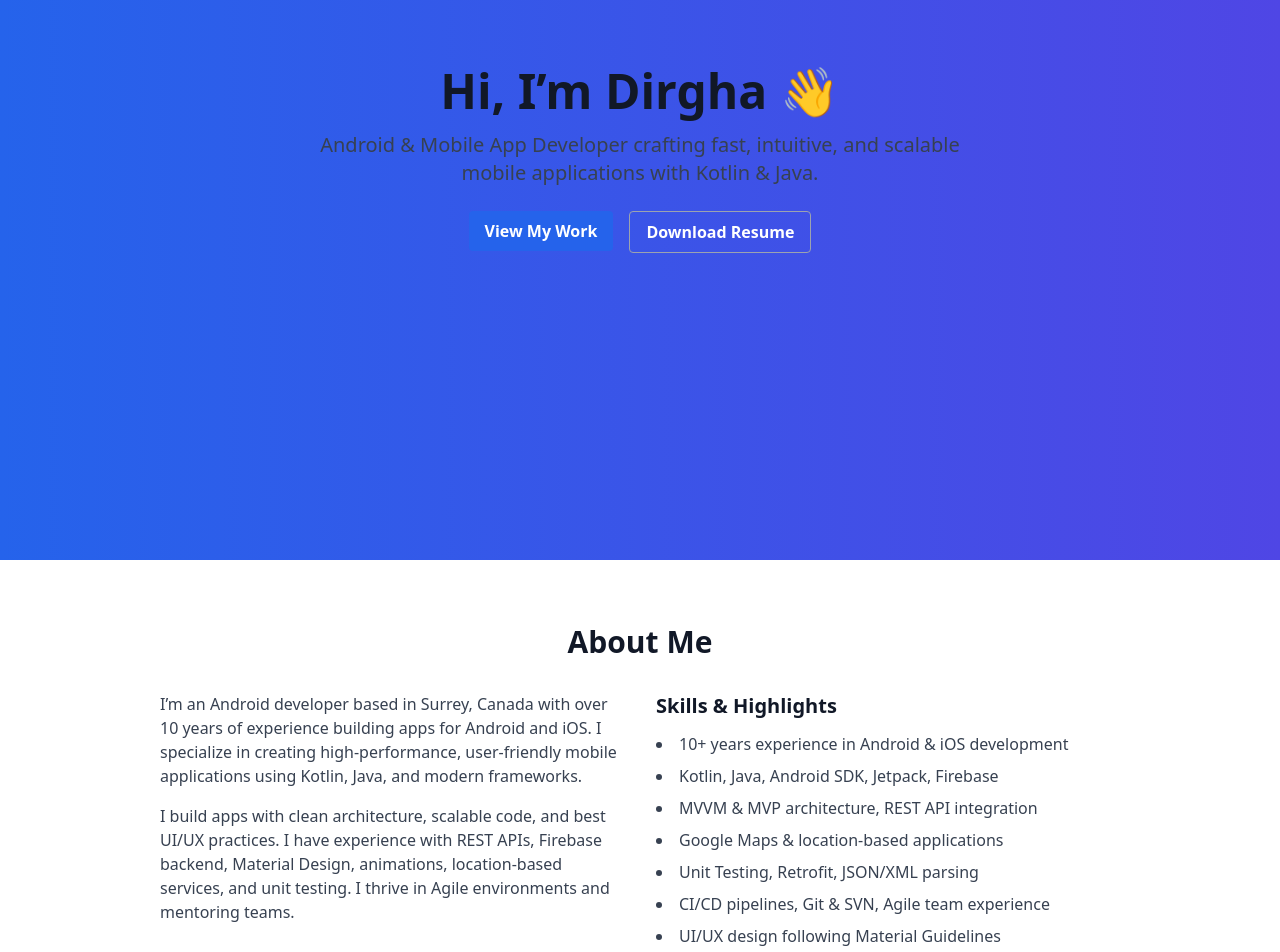
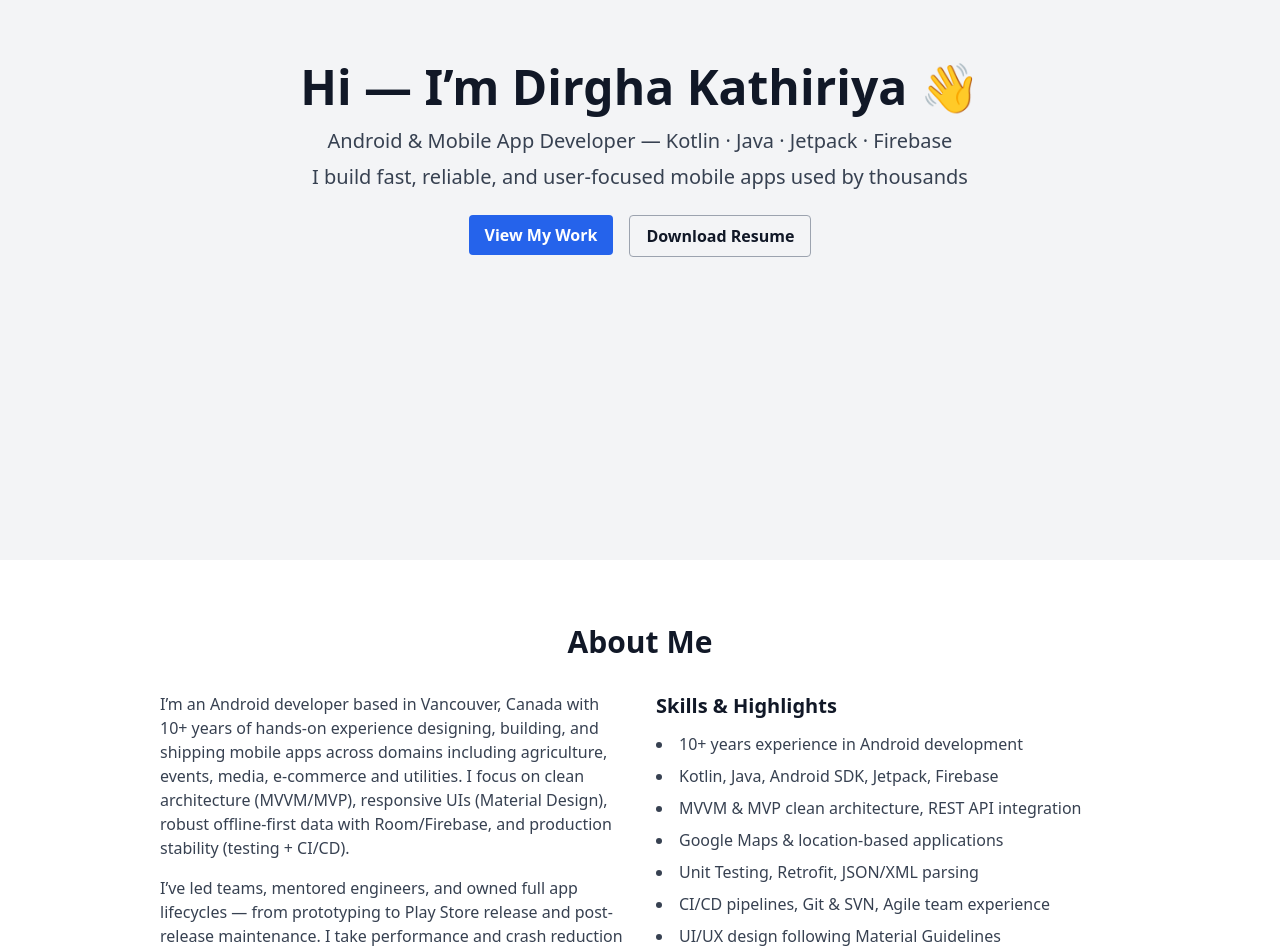
Before and after one commit to dirghak/my-portfolio, a React (Create React App) app: page / in a window 1280 px wide. Shown: the part 300-1252 px from the top of the page. Built offline with nearby package versions, Linux system fonts and the light colour scheme.

Commit message:
update portfolio

```diff
--- a/public/index.html
+++ b/public/index.html
@@ -24,7 +24,7 @@
       work correctly both with client-side routing and a non-root public URL.
       Learn how to configure a non-root public URL by running `npm run build`.
     -->
-    <title>Dirgha Kathiriya | Portfolio</title>
+    <title>Dirgha Kathiriya — Android Developer (Kotlin, Java, Jetpack)</title>
   </head>
   <body>
     <noscript>You need to enable JavaScript to run this app.</noscript>
--- a/src/App.js
+++ b/src/App.js
@@ -1,20 +1,17 @@
-import { useState } from "react";
 import { Card } from './components/ui/Card';
 import { CardContent } from './components/ui/CardContent';
 import { Button } from './components/ui/Button';
-import { motion } from "framer-motion";
-import { Github, Linkedin, Mail } from "lucide-react";
 import resumeFile from './assets/DirghaK_resume.pdf';
 import { FaLinkedin, FaGithub, FaEnvelope, FaMapMarkerAlt } from 'react-icons/fa';
 
 export default function Portfolio() {
 
-  const skills = [
-    'Kotlin', 'Java', 'Android SDK', 'Jetpack', 'Firebase',
-    'REST API Integration', 'MVVM & MVP', 'Google Maps API',
-    'Unit Testing', 'Retrofit', 'JSON/XML Parsing', 'CI/CD',
-    'Git & SVN', 'Material Design Guidelines', 'Animations'
-  ];
+  // const skills = [
+  //   'Kotlin', 'Java', 'Android SDK', 'Jetpack', 'Firebase',
+  //   'REST API Integration', 'MVVM & MVP', 'Google Maps API',
+  //   'Unit Testing', 'Retrofit', 'JSON/XML Parsing', 'CI/CD',
+  //   'Git & SVN', 'Material Design Guidelines', 'Animations'
+  // ];
   const contacts = [
     {
       icon: <FaEnvelope size={24} />,
@@ -190,23 +187,24 @@ export default function Portfolio() {
     <div className="font-sans bg-gray-50 text-gray-900">
       {/* Navbar */}
       <header className="sticky top-0 bg-white shadow p-4 flex justify-between">
-        <h1 className="text-xl font-bold">Dirgha K</h1>
+        <h1 className="text-xl font-bold"><a href="#intro">Dirgha K</a></h1>
         <nav className="space-x-6">
+          <a href="#intro">Intro</a>
           <a href="#about">About</a>
           <a href="#projects">Projects</a>
           <a href="#resume">Resume</a>
+          {/* <a href="#skills">Skills</a> */}
           {/* <a href="#blog">Blog</a> */}
           <a href="#contact">Contact</a>
         </nav>
       </header>
 
       {/* Hero Section */}
-      <section className="bg-gray-100 min-h-screen flex items-center justify-center text-center bg-gradient-to-r from-blue-600 to-indigo-600 text-white">
+      <section className="bg-gray-100 min-h-screen flex items-center justify-center" id="intro">
       <div className="text-center px-4 sm:px-6 lg:px-8 max-w-3xl">
-        <h1 className="text-5xl font-bold text-gray-900 mb-4">Hi, I’m Dirgha 👋</h1>
-        <p className="text-xl text-gray-700 mb-6">
-          Android & Mobile App Developer crafting fast, intuitive, and scalable mobile applications with Kotlin & Java.
-        </p>
+        <h1 className="text-5xl font-bold text-gray-900 mb-4">Hi — I’m Dirgha Kathiriya 👋</h1>
+        <p className="text-xl text-gray-700 mb-2">Android & Mobile App Developer — Kotlin · Java · Jetpack · Firebase</p>
+        <p className="text-xl text-gray-700 mb-6">I build fast, reliable, and user-focused mobile apps used by thousands</p>
         <div className="flex justify-center gap-4">
         <a href="#projects">
           <Button
@@ -224,26 +222,6 @@ export default function Portfolio() {
         </div>
       </div>
       </section>
-      {/* <section className="h-screen flex flex-col justify-center items-center text-center bg-gradient-to-r from-blue-600 to-indigo-600 text-white">
-        <motion.h2
-          initial={{ opacity: 0, y: -30 }}
-          animate={{ opacity: 1, y: 0 }}
-          transition={{ duration: 1 }}
-          className="text-4xl font-bold"
-        >
-          Hi, I’m Dirgha 👋
-        </motion.h2>
-        <p className="mt-4 text-lg max-w-xl">
-        Sr. Android Developer | 12+ yrs | Kotlin, Jetpack Compose, Java | Mobile Solutions Expert
-        </p>
-        <div className="mt-6 space-x-4">
-        <a href="#projects">
-        <Button>View My Work</Button>
-        </a>
-
-          <Button variant="outline">Download Resume</Button>
-        </div>
-      </section> */}
 
       {/* About Section */}
       <section className="py-16 bg-white" id="about">
@@ -252,18 +230,18 @@ export default function Portfolio() {
         <div className="grid grid-cols-1 md:grid-cols-2 gap-8">
           <div>
             <p className="text-gray-700 mb-4">
-              I’m an Android developer based in Surrey, Canada with over 10 years of experience building apps for Android and iOS. I specialize in creating high-performance, user-friendly mobile applications using Kotlin, Java, and modern frameworks.
+            I’m an Android developer based in Vancouver, Canada with 10+ years of hands-on experience designing, building, and shipping mobile apps across domains including agriculture, events, media, e-commerce and utilities. I focus on clean architecture (MVVM/MVP), responsive UIs (Material Design), robust offline-first data with Room/Firebase, and production stability (testing + CI/CD).
             </p>
             <p className="text-gray-700 mb-4">
-              I build apps with clean architecture, scalable code, and best UI/UX practices. I have experience with REST APIs, Firebase backend, Material Design, animations, location-based services, and unit testing. I thrive in Agile environments and mentoring teams.
+            I’ve led teams, mentored engineers, and owned full app lifecycles — from prototyping to Play Store release and post-release maintenance. I take performance and crash reduction seriously (improved crash rate by 50% at Plumscope) and streamlined release workflows (CI/CD → 30% faster cycles). I keep apps current with the latest Android SDKs and libraries to maximize compatibility and security.
             </p>
           </div>
           <div>
             <h3 className="text-xl font-semibold text-gray-900 mb-3">Skills & Highlights</h3>
             <ul className="list-disc list-inside text-gray-700 space-y-2">
-              <li>10+ years experience in Android & iOS development</li>
+              <li>10+ years experience in Android development</li>
               <li>Kotlin, Java, Android SDK, Jetpack, Firebase</li>
-              <li>MVVM & MVP architecture, REST API integration</li>
+              <li>MVVM & MVP clean architecture, REST API integration</li>
               <li>Google Maps & location-based applications</li>
               <li>Unit Testing, Retrofit, JSON/XML parsing</li>
               <li>CI/CD pipelines, Git & SVN, Agile team experience</li>
@@ -317,14 +295,6 @@ export default function Portfolio() {
                       View App
                     </button>
                     </a>
-                      // <Button
-                      //   size="sm"
-                      //   variant="outline"
-                      //   className="mt-2"
-                      //   onClick={() => window.open(proj.link, '_blank')}
-                      // >
-                      //   View App
-                      // </Button>
                     )}
                   </CardContent>
                 </Card>
@@ -380,16 +350,7 @@ export default function Portfolio() {
         </div>
       </div>
     </section>
-      {/* <section id="resume" className="max-w-5xl mx-auto py-20 px-4">
-        <h3 className="text-2xl font-bold mb-6">Resume</h3>
-        <p>
-          A detailed PDF version of my resume is available below. Highlights include leading Android projects,
-          optimizing app performance, and collaborating with cross-functional teams.
-        </p>
-        <div className="mt-6">
-          <Button>Download Resume</Button>
-        </div>
-      </section> */}
+
 
       {/* Blog Section */}
       {/* <section id="blog" className="bg-gray-100 py-20 px-4">
@@ -399,11 +360,9 @@ export default function Portfolio() {
         </p>
       </section> */}
 
-      {/* Contact Section */}
-      <section className="py-16 bg-white" id="skills">
+   {/* Skills Section*/}
+    {/* <section className="py-16 bg-white" id="skills">
       <div className="max-w-5xl mx-auto px-4 sm:px-6 lg:px-8">
-
-        {/* Skills */}
         <div className="text-center">
           <h3 className="text-2xl font-semibold text-gray-800 mb-6">Technical Skills</h3>
           <div className="flex flex-wrap gap-3">
@@ -418,11 +377,11 @@ export default function Portfolio() {
           </div>
         </div>
       </div>
-</section>
+    </section> */}
+
+    {/* Contact Section*/}
     <section className="py-16 bg-white" id="contact">
       <div className="max-w-5xl mx-auto px-4 sm:px-6 lg:px-8">
-
-        {/* Contact */}
         <div className="text-center">
           <h3 className="text-2xl font-semibold text-gray-800 mb-6">Contact Me</h3>
           <div className="flex justify-center gap-6">
@@ -443,17 +402,6 @@ export default function Portfolio() {
       </div>
     </section>
 
-
-      {/* <section id="contact" className="max-w-5xl mx-auto py-20 px-4 text-center">
-        <h3 className="text-2xl font-bold mb-6">Contact</h3>
-        <p>If you’d like to work with me or have any questions, let’s connect!</p>
-        <div className="flex justify-center space-x-6 mt-6">
-          <a href="mailto:dirghakathiriya@gmail.com"><Mail /></a>
-          <a href="https://github.com/dirghak" target="_blank" rel="noreferrer"><Github /></a>
-          <a href="https://linkedin.com/in/dirghak" target="_blank" rel="noreferrer"><Linkedin /></a>
-        </div>
-      </section> */}
-
     {/* Footer */}
     <footer className="bg-gray-900 text-gray-400 text-center py-6">
       © {new Date().getFullYear()} Dirgha Kathiriya. All rights reserved.
```
Lines whose indentation alone changed are shown as unchanged.
